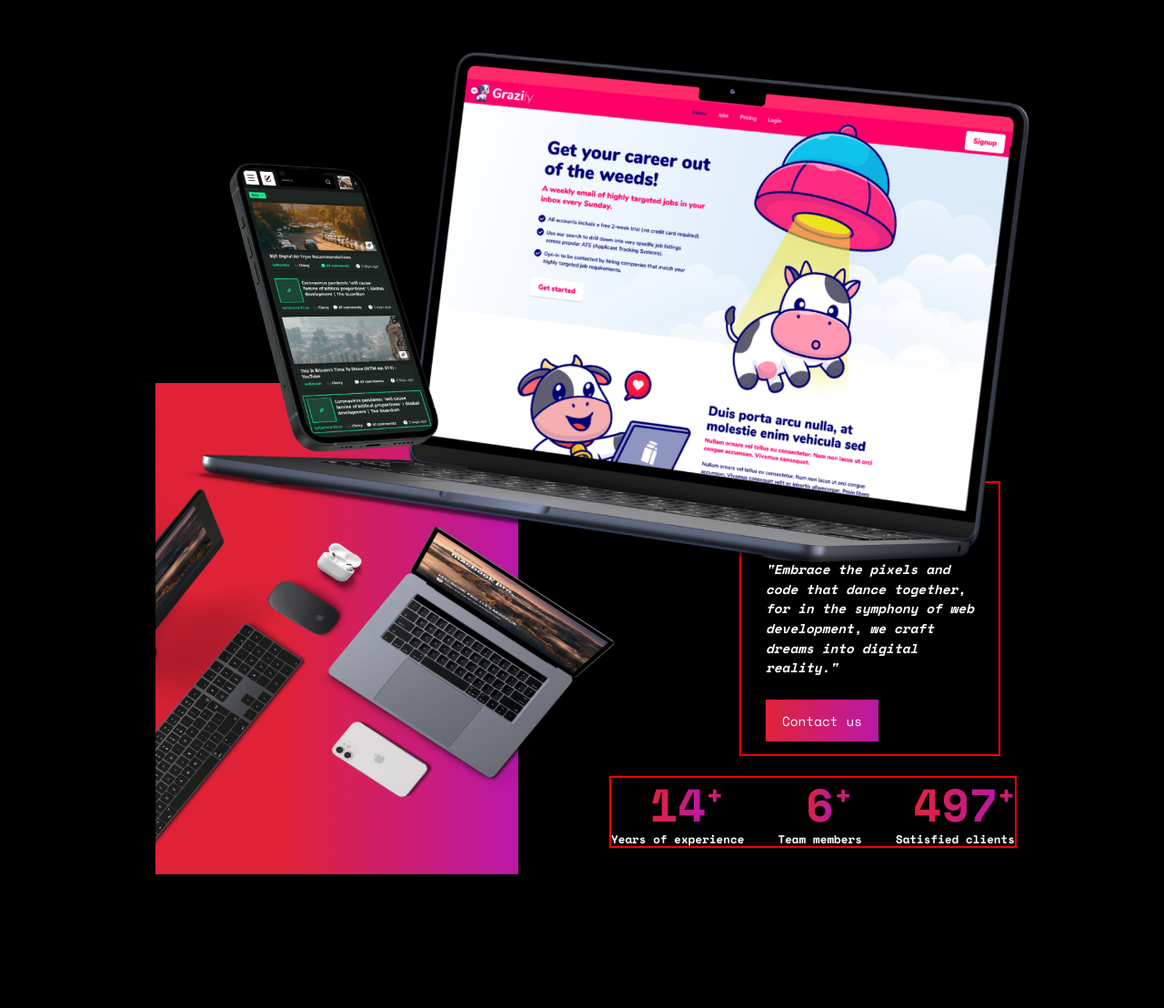
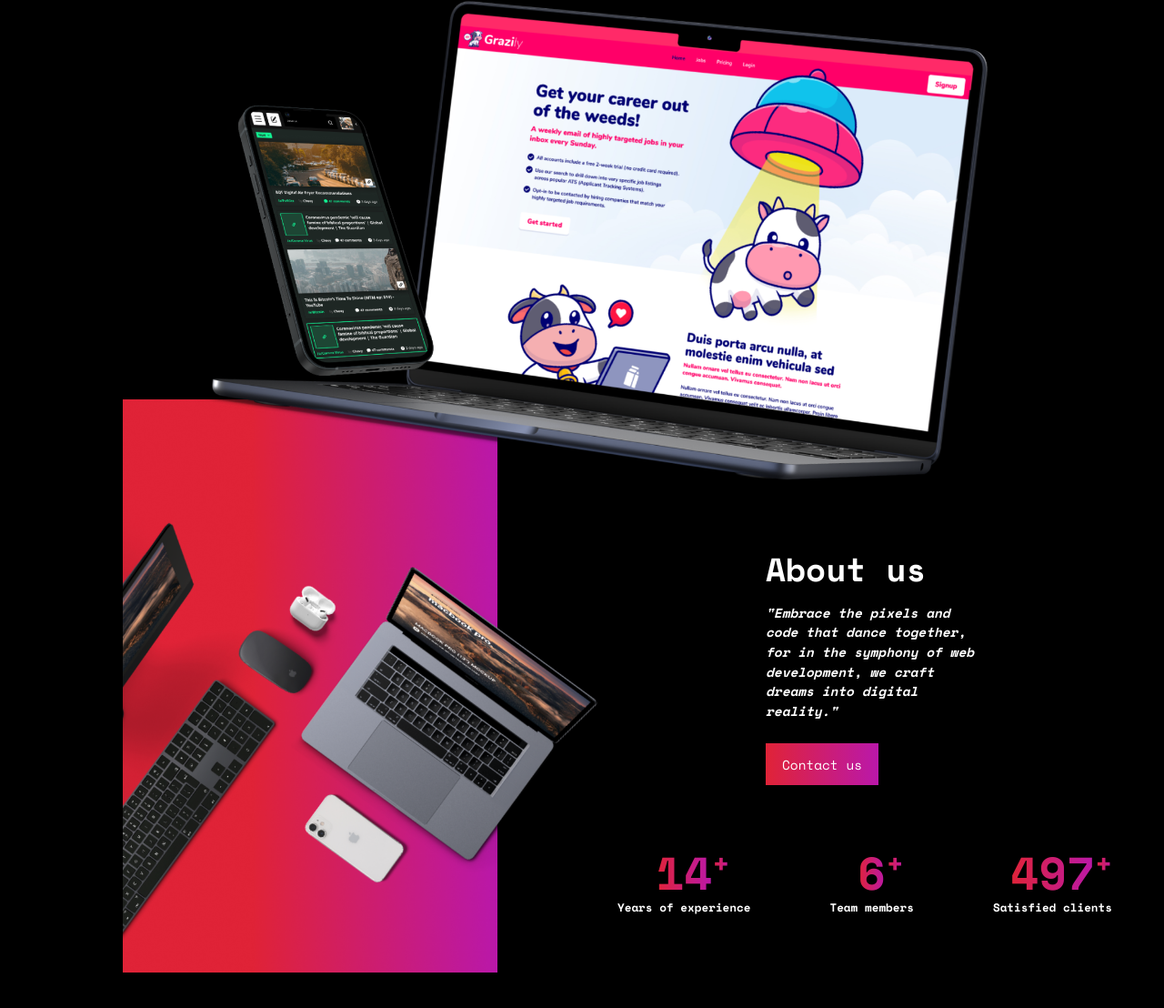
Before and after one commit to Sumally007/Profullstack, a website: page index.html in a window 1280 px wide. Shown: the part 614-1722 px from the top of the page at 91% size. Drawn offline with nearby package versions, Linux system fonts and the light colour scheme.

Commit message:
In 1024 dimension

```diff
--- a/sass/_components.scss
+++ b/sass/_components.scss
@@ -48,17 +48,15 @@
 
 .mainimg-hero{
     position: absolute;
-    right: 8rem;
-    width: 75%;
+    top: 30rem;
+    left: 50%;
+    transform: translate(-50%, -50%);
+    width: 50rem;
     margin-top: 5rem;
     z-index: 1;
+    // border: 2px solid red;
 }
 
 .mainimg-picture{
-    display: inline-block;
-    width: 45%;
-    height: 30rem;
-    position: absolute;
-    top: 44rem;
-    left: 9.5rem;
+    height: 35rem;
 }
--- a/sass/_layout.scss
+++ b/sass/_layout.scss
@@ -8,14 +8,16 @@
 }
 
 main{
+    width: 100vw;
     margin-top: 8rem;
-    width: 100vw;
-    height: 400vh;
+    height: 200vh;
+    text-align: center;
 }
 
 .main-content{
     position: relative;
     color: #FFFFFF;
+    text-align: center;
     text-align: center;
 }
 
@@ -34,12 +36,20 @@ main{
     line-height: 1.5;
 }
 
+.about-content{
+    width: 85%;
+    display: flex;
+    position: absolute;
+    top: 45rem;
+    left: 7.5rem;
+
+}
+
 .about-items{
     position: absolute;
-    top: 50rem;
-    right: 10rem;
-    padding: 1.5rem;
-    border: 2px solid red;
+    top: 23%;
+    left: 63%;
+    padding: 1.2rem;
     text-align: justify;
     font-weight: 700;
 }
@@ -58,13 +68,12 @@ main{
 
 .row{
     display: inline-block;
-    border: 2px solid red;
     display: flex;
     justify-content: space-between;
-    width: 35%;
+    width: 50%;
     position: absolute;
-    top: 68rem;
-    right: 9rem;
+    top: 78%;
+    left: 50%;
 }
 
 .col-1{
```
Also changed, not shown: css/style.css, 1 other file.
